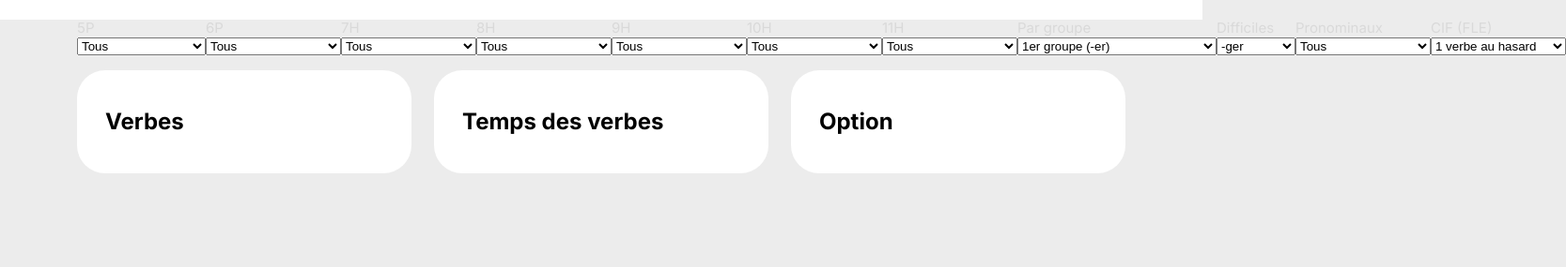
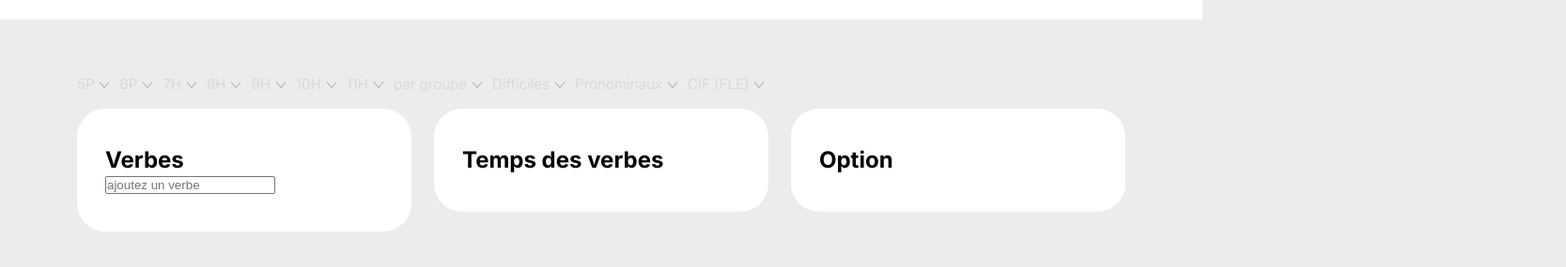
Before and after one commit to JeanneSciboz/tatitotu, a website built with Parcel: page src/index.html in a window 1280 px wide. Shown: the part 85-370 px from the top of the page at 94% size, 1667 px wide, since content can reach past the window. Built offline with nearby package versions, Linux system fonts and the light colour scheme.

Commit message:
module class terminé

```diff
--- a/src/index.html
+++ b/src/index.html
@@ -37,108 +37,214 @@
       <div class="row">
         <div class="col-12 class">
           <fieldset>
-            <label for="class" class="class-item"
-              >5P
-              <div class="class-dropdown">bonjour</div>
-            </label>
-            <select name="class" id="class">
-              <option value="">Tous</option>
-              <option value="">1 verbe au hasard</option>
-              <option value="">3 verbes au hasard</option>
-              <option value="">6 verbes au hasard</option>
-            </select>
+            <div class="class-item">
+              <div class="class-title">
+                <p>5P</p>
+                <img
+                  class="class-arrow"
+                  src="/img/fleche.svg"
+                  alt="Une flèche"
+                />
+              </div>
+              <ul class="class-dropdown">
+                <li>Tous</li>
+                <div class="class-line"></div>
+                <li>1 verbe au hasard</li>
+                <li>2 verbe au hasard</li>
+                <li>6 verbe au hasard</li>
+              </ul>
+            </div>
           </fieldset>
           <fieldset>
-            <label for="class">6P</label>
-            <select name="class" id="class">
-              <option value="">Tous</option>
-              <option value="">1 verbe au hasard</option>
-              <option value="">5 verbes au hasard</option>
-              <option value="">10 verbes au hasard</option>
-            </select>
+            <div class="class-item">
+              <div class="class-title">
+                <p>6P</p>
+                <img
+                  class="class-arrow"
+                  src="/img/fleche.svg"
+                  alt="Une flèche"
+                />
+              </div>
+              <ul class="class-dropdown">
+                <li>Tous</li>
+                <div class="class-line"></div>
+                <li>1 verbe au hasard</li>
+                <li>5 verbe au hasard</li>
+                <li>10 verbe au hasard</li>
+              </ul>
+            </div>
           </fieldset>
           <fieldset>
-            <label for="class">7H</label>
-            <select name="class" id="class">
-              <option value="">Tous</option>
-              <option value="">1 verbe au hasard</option>
-              <option value="">5 verbes au hasard</option>
-              <option value="">10 verbes au hasard</option>
-            </select>
+            <div class="class-item">
+              <div class="class-title">
+                <p>7H</p>
+                <img
+                  class="class-arrow"
+                  src="/img/fleche.svg"
+                  alt="Une flèche"
+                />
+              </div>
+              <ul class="class-dropdown">
+                <li>Tous</li>
+                <div class="class-line"></div>
+                <li>1 verbe au hasard</li>
+                <li>5 verbe au hasard</li>
+                <li>10 verbe au hasard</li>
+              </ul>
+            </div>
           </fieldset>
           <fieldset>
-            <label for="class">8H</label>
-            <select name="class" id="class">
-              <option value="">Tous</option>
-              <option value="">1 verbe au hasard</option>
-              <option value="">5 verbes au hasard</option>
-              <option value="">10 verbes au hasard</option>
-            </select>
+            <div class="class-item">
+              <div class="class-title">
+                <p>8H</p>
+                <img
+                  class="class-arrow"
+                  src="/img/fleche.svg"
+                  alt="Une flèche"
+                />
+              </div>
+              <ul class="class-dropdown">
+                <li>Tous</li>
+                <div class="class-line"></div>
+                <li>1 verbe au hasard</li>
+                <li>2 verbe au hasard</li>
+                <li>6 verbe au hasard</li>
+              </ul>
+            </div>
           </fieldset>
           <fieldset>
-            <label for="class">9H</label>
-            <select name="class" id="class">
-              <option value="">Tous</option>
-              <option value="">1 verbe au hasard</option>
-              <option value="">5 verbes au hasard</option>
-              <option value="">10 verbes au hasard</option>
-            </select>
+            <div class="class-item">
+              <div class="class-title">
+                <p>9H</p>
+                <img
+                  class="class-arrow"
+                  src="/img/fleche.svg"
+                  alt="Une flèche"
+                />
+              </div>
+              <ul class="class-dropdown">
+                <li>Tous</li>
+                <div class="class-line"></div>
+                <li>1 verbe au hasard</li>
+                <li>5 verbe au hasard</li>
+                <li>10 verbe au hasard</li>
+              </ul>
+            </div>
           </fieldset>
           <fieldset>
-            <label for="class">10H</label>
-            <select name="class" id="class">
-              <option value="">Tous</option>
-              <option value="">1 verbe au hasard</option>
-              <option value="">5 verbes au hasard</option>
-              <option value="">10 verbes au hasard</option>
-            </select>
+            <div class="class-item">
+              <div class="class-title">
+                <p>10H</p>
+                <img
+                  class="class-arrow"
+                  src="/img/fleche.svg"
+                  alt="Une flèche"
+                />
+              </div>
+              <ul class="class-dropdown">
+                <li>Tous</li>
+                <div class="class-line"></div>
+                <li>1 verbe au hasard</li>
+                <li>5 verbe au hasard</li>
+                <li>10 verbe au hasard</li>
+              </ul>
+            </div>
           </fieldset>
           <fieldset>
-            <label for="class">11H</label>
-            <select name="class" id="class">
-              <option value="">Tous</option>
-              <option value="">1 verbe au hasard</option>
-              <option value="">5 verbes au hasard</option>
-              <option value="">10 verbes au hasard</option>
-            </select>
+            <div class="class-item">
+              <div class="class-title">
+                <p>11H</p>
+                <img
+                  class="class-arrow"
+                  src="/img/fleche.svg"
+                  alt="Une flèche"
+                />
+              </div>
+              <ul class="class-dropdown">
+                <li>Tous</li>
+                <div class="class-line"></div>
+                <li>1 verbe au hasard</li>
+                <li>5 verbe au hasard</li>
+                <li>verbe au hasard</li>
+              </ul>
+            </div>
           </fieldset>
           <fieldset>
-            <label for="class">Par groupe</label>
-            <select name="class" id="class">
-              <option value="">1er groupe (-er)</option>
-              <option value="">2e groupe</option>
-              <option value="">3e groupe</option>
-              <option value="">3e groupe (-ir)</option>
-              <option value="">3e groupe (-oir)</option>
-              <option value="">3e groupe (-oire, -aire, -dre, etc)</option>
-            </select>
+            <div class="class-item">
+              <div class="class-title">
+                <p>par groupe</p>
+                <img
+                  class="class-arrow"
+                  src="/img/fleche.svg"
+                  alt="Une flèche"
+                />
+              </div>
+              <ul class="class-dropdown">
+                <li>Tous</li>
+                <li>1er groupe (-er)</li>
+                <li>2e groupe</li>
+                <li>3e groupe</li>
+                <div class="class-line"></div>
+                <li>3e groupe (-ir)</li>
+                <li>3e groupe (-oir)</li>
+                <li>3e groupe (-oire, -aire, -dre, etc)</li>
+              </ul>
+            </div>
           </fieldset>
           <fieldset>
-            <label for="class">Difficiles</label>
-            <select name="class" id="class">
-              <option value="">-ger</option>
-              <option value="">-cer</option>
-              <option value="">-ger + -cer</option>
-              <option value="">Rares</option>
-              <option value="">Difficiles</option>
-            </select>
+            <div class="class-item">
+              <div class="class-title">
+                <p>Difficiles</p>
+                <img
+                  class="class-arrow"
+                  src="/img/fleche.svg"
+                  alt="Une flèche"
+                />
+              </div>
+              <ul class="class-dropdown">
+                <li>-ger</li>
+                <li>-cer</li>
+                <li>-ger + -cer</li>
+                <div class="class-line"></div>
+                <li>Rares</li>
+                <li>Difficiles</li>
+              </ul>
+            </div>
           </fieldset>
           <fieldset>
-            <label for="class">Pronominaux</label>
-            <select name="class" id="class">
-              <option value="">Tous</option>
-              <option value="">1 verbe au hasard</option>
-              <option value="">5 verbes au hasard</option>
-              <option value="">10 verbes au hasard</option>
-            </select>
+            <div class="class-item">
+              <div class="class-title">
+                <p>Pronominaux</p>
+                <img
+                  class="class-arrow"
+                  src="/img/fleche.svg"
+                  alt="Une flèche"
+                />
+              </div>
+              <ul class="class-dropdown">
+                <li>Tous</li>
+                <div class="class-line"></div>
+                <li>1 verbe au hasard</li>
+                <li>5 verbes au hasard</li>
+                <li>10 verbes au hasard</li>
+              </ul>
+            </div>
           </fieldset>
           <fieldset>
-            <label for="class">CIF (FLE)</label>
-            <select name="class" id="class">
-              <option value="">1 verbe au hasard</option>
-              <option value="">5 verbes au hasard</option>
-              <option value="">10 verbes au hasard</option>
-            </select>
+            <div class="class-item">
+              <div class="class-title">
+                <p>CIF (FLE)</p>
+                <img
+                  class="class-arrow"
+                  src="/img/fleche.svg"
+                  alt="Une flèche"
+                />
+              </div>
+              <ul class="class-dropdown">
+                <li>Etre, avoir, aller, et faire au présent</li>
+                <li>10 Verbes essentiels au présent</li>
+              </ul>
+            </div>
           </fieldset>
         </div>
       </div>
@@ -146,6 +252,9 @@
         <div class="col-4">
           <div class="card">
             <h2>Verbes</h2>
+            <div class="textfield-verb">
+              <input type="text" placeholder="ajoutez un verbe" />
+            </div>
           </div>
         </div>
         <div class="col-4">
--- a/src/scss/modules/_class.scss
+++ b/src/scss/modules/_class.scss
@@ -10,18 +10,40 @@ fieldset {
 
 .class-item {
   position: relative;
+  padding-top: 60px;
 }
 
 .class-dropdown {
   position: absolute;
   left: 0;
   top: 100%;
-  background-color: red;
+  background-color: white;
   opacity: 0;
   pointer-events: none;
+  padding: 11px;
+  border-radius: 8px;
+  color: black;
+  border-radius: 6px;
+  border: 1px solid;
+  list-style: none;
+  white-space: nowrap;
 }
 
 .class-item:hover .class-dropdown {
   opacity: 1;
   pointer-events: all;
 }
+
+.class-title {
+  padding-right: 10px;
+  display: flex;
+}
+
+.class-arrow {
+  padding-left: 5px;
+}
+
+.class-line {
+  background-color: var(--grey);
+  height: 1px;
+}
--- a/src/scss/modules/_text-field.scss
+++ b/src/scss/modules/_text-field.scss
@@ -10,3 +10,6 @@
     font-size: 18px;
   }
 }
+
+.textfield-verb {
+}
```
Also changed, not shown: img/fleche.svg (added).
